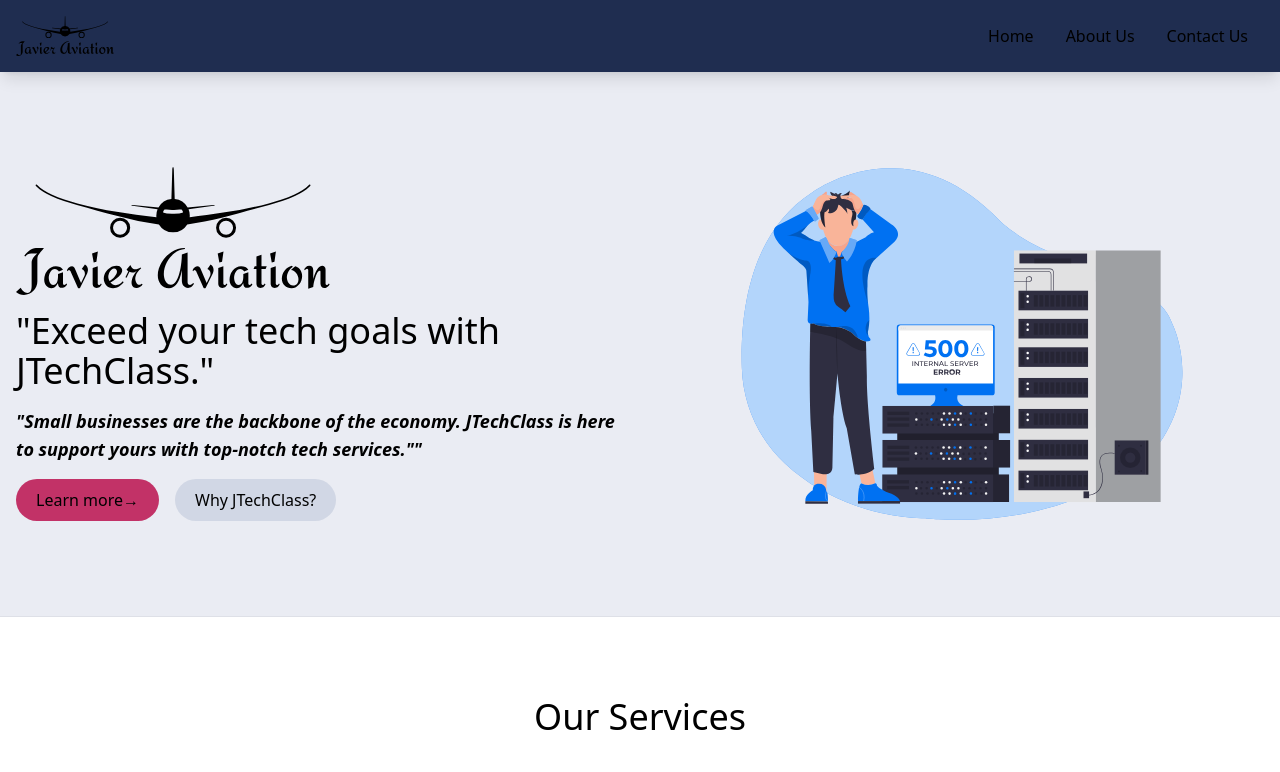
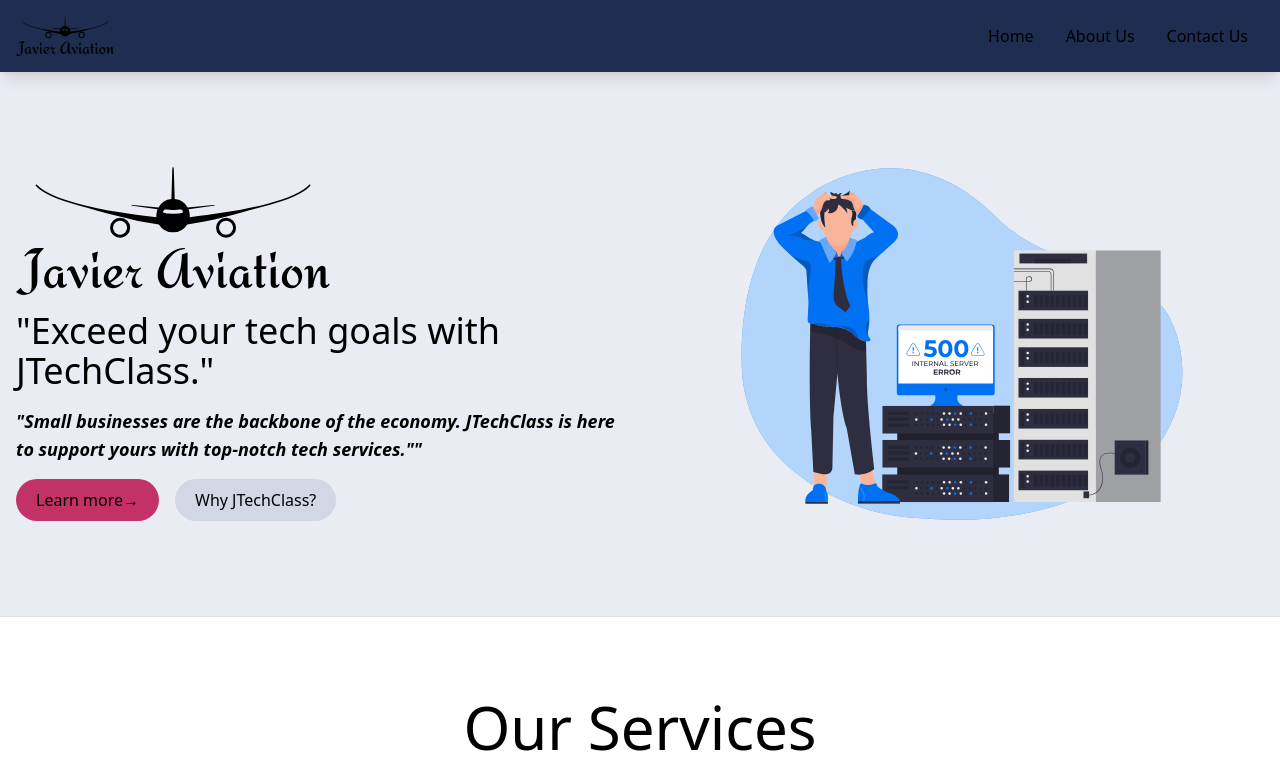
Before and after one commit to jjavierweb/jtechclass-site, a SvelteKit app: page / in a window 1280 px wide. Shown: the top 772 px of the page. Built offline with nearby package versions, Linux system fonts and the light colour scheme.

Commit message:
Fixed issue with marging

```diff
--- a/src/routes/+page.svelte
+++ b/src/routes/+page.svelte
@@ -110,7 +110,7 @@
 	</header>
 </div>
 <div class="container mx-auto p-4 mt-4">
-	<h2 class="text-2xl sm:text-4xl text-center my-12">Our Services</h2>
+	<h2 class="text-2xl md:text-6xl text-center mt-12 mb-16">Our Services</h2>
 	<div class="flex flex-col md:grid md:grid-cols-3 md:gap-2 justify-between mt-4">
 		{#each services as service}
 			<div class="card-glass-surface my-12 rounded-lg p-4 mx-4 flex flex-col shadow-lg">
```
